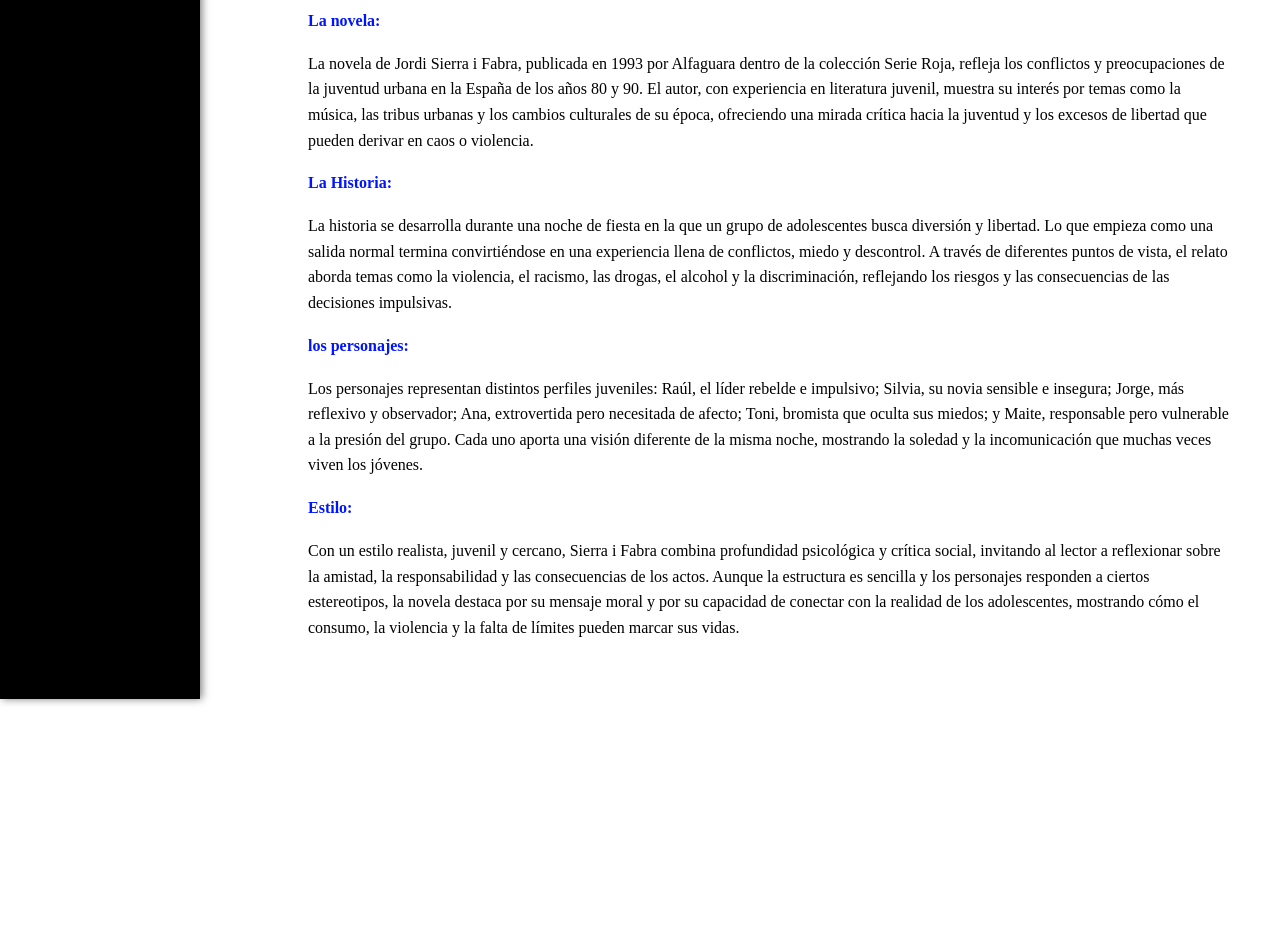
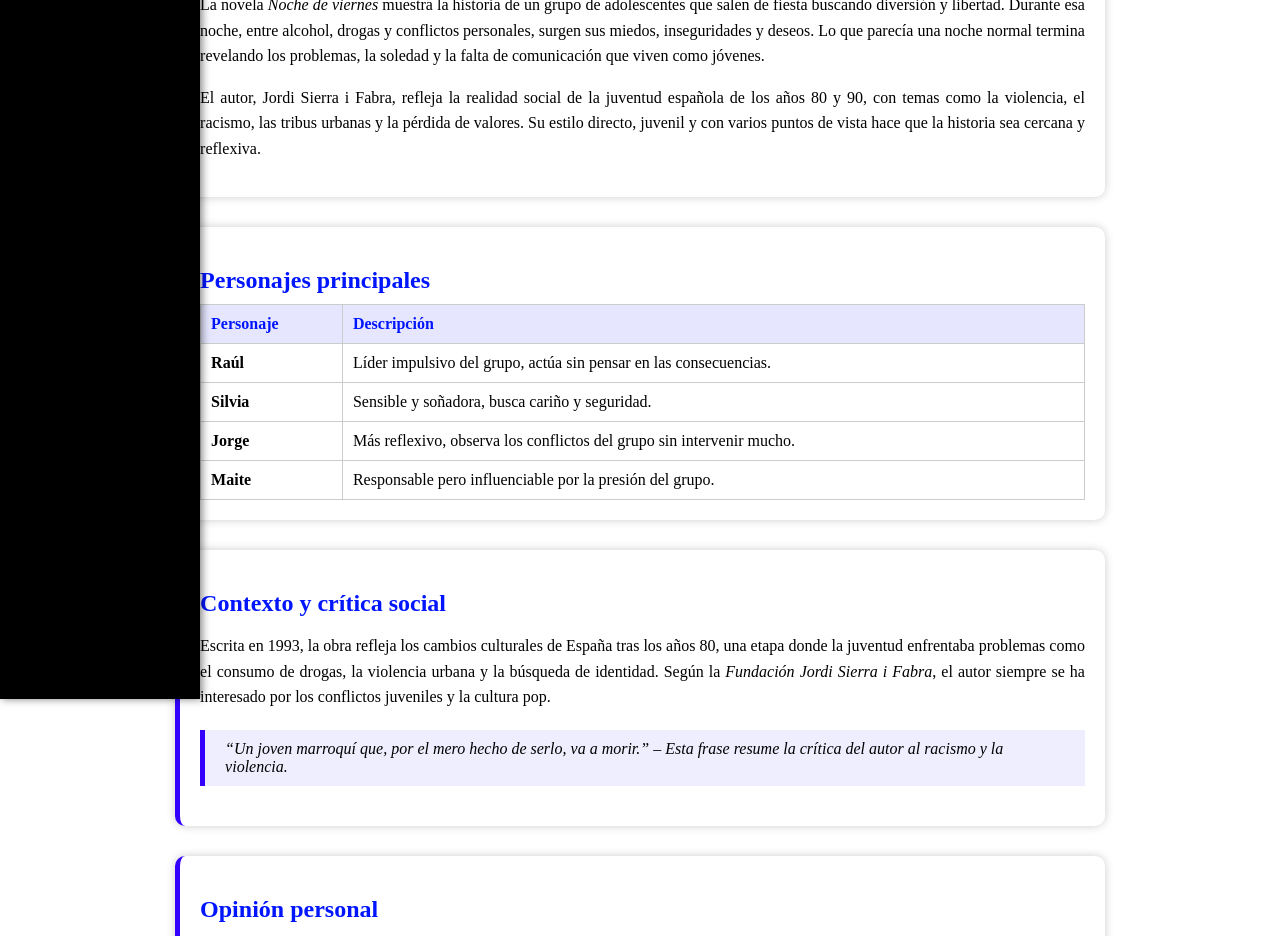
Before and after one commit to josuepenroz/web_mi_libro, a plain HTML site: page resumen.html in a window 1280 px wide. Shown: the part 121-1057 px from the top of the page. Before the commit the page ends 825 px from the top, so only its background shows below. Drawn offline with Linux system fonts and the light colour scheme.

Commit message:
cambio parra mandarla

```diff
--- a/referencias.css
+++ b/referencias.css
@@ -27,8 +27,8 @@
 }
 
     .fuentes {
-      width: 500px;             /* ancho del bloque */
-      margin-left: 200px;       /* mueve el bloque hacia la derecha */
+      width: 500px;
+      margin-left: 200px;
       background: #fff;
       border-left: 5px solid #3300ff;
       border-radius: 10px;
--- a/resumen.css
+++ b/resumen.css
@@ -7,6 +7,9 @@
  position:fixed ;
  left:0 ;
  top:0;
+}
+body{
+
 }
 .menu ul {
     list-style: none;
@@ -52,3 +55,65 @@ p{
 .Autor strong {
     color: #0015ff;
 }
+ h1 {
+      color: #0015ff;
+      text-align: center;
+      margin-bottom: 30px;
+    }
+
+    .bloque {
+      background: #fff;
+      border-left: 5px solid #3300ff;
+      border-radius: 10px;
+      box-shadow: 0 0 10px rgba(0,0,0,0.2);
+      padding: 20px;
+      margin: 30px auto;
+      width: 70%;
+    }
+
+    h2 {
+      color: #0015ff;
+      margin-bottom: 10px;
+    }
+
+    p {
+      text-align: justify;
+    }
+
+    table {
+      width: 100%;
+      border-collapse: collapse;
+      margin-top: 10px;
+    }
+
+    th, td {
+      border: 1px solid #ccc;
+      padding: 10px;
+      text-align: left;
+    }
+
+    th {
+      background-color: #e6e6ff;
+      color: #0015ff;
+    }
+
+    blockquote {
+      border-left: 5px solid #3300ff;
+      margin: 20px 0;
+      padding: 10px 20px;
+      background-color: #eef;
+      font-style: italic;
+    }
+
+    ul {
+      padding-left: 20px;
+    }
+
+    a {
+      color: #0645ad;
+      text-decoration: none;
+    }
+
+    a:hover {
+      text-decoration: underline;
+    }
--- a/resumen.html
+++ b/resumen.html
@@ -14,24 +14,71 @@
         <li><a href="Referencias.html">Referencias</a></li>
     </ul>
     </nav>
-    <div class="contenido">
 
+  <div class="bloque">
+    <h2>Resumen general</h2>
+    <p>
+      La novela <em>Noche de viernes</em> muestra la historia de un grupo de adolescentes que salen de fiesta buscando diversión y libertad.
+      Durante esa noche, entre alcohol, drogas y conflictos personales, surgen sus miedos, inseguridades y deseos.
+      Lo que parecía una noche normal termina revelando los problemas, la soledad y la falta de comunicación que viven como jóvenes.
+    </p>
+    <p>
+      El autor, Jordi Sierra i Fabra, refleja la realidad social de la juventud española de los años 80 y 90,
+      con temas como la violencia, el racismo, las tribus urbanas y la pérdida de valores.
+      Su estilo directo, juvenil y con varios puntos de vista hace que la historia sea cercana y reflexiva.
+    </p>
+  </div>
 
-        <ul class="Autor">
-        <h1>Resumen </h1>
-            <li><strong>La novela: </strong>
-                </li>   <p>La novela de Jordi Sierra i Fabra, publicada en 1993 por Alfaguara dentro de la colección Serie Roja, refleja los conflictos y preocupaciones de la juventud urbana en la España de los años 80 y 90. El autor, con experiencia en literatura juvenil, muestra su interés por temas como la música, las tribus urbanas y los cambios culturales de su época, ofreciendo una mirada crítica hacia la juventud y los excesos de libertad que pueden derivar en caos o violencia.</p>
+  <div class="bloque">
+    <h2>Personajes principales</h2>
+    <table>
+      <tr>
+        <th>Personaje</th>
+        <th>Descripción</th>
+      </tr>
+      <tr>
+        <td><strong>Raúl</strong></td>
+        <td>Líder impulsivo del grupo, actúa sin pensar en las consecuencias.</td>
+      </tr>
+      <tr>
+        <td><strong>Silvia</strong></td>
+        <td>Sensible y soñadora, busca cariño y seguridad.</td>
+      </tr>
+      <tr>
+        <td><strong>Jorge</strong></td>
+        <td>Más reflexivo, observa los conflictos del grupo sin intervenir mucho.</td>
+      </tr>
+      <tr>
+        <td><strong>Maite</strong></td>
+        <td>Responsable pero influenciable por la presión del grupo.</td>
+      </tr>
+    </table>
+  </div>
 
+  <div class="bloque">
+    <h2>Contexto y crítica social</h2>
+    <p>
+      Escrita en 1993, la obra refleja los cambios culturales de España tras los años 80,
+      una etapa donde la juventud enfrentaba problemas como el consumo de drogas, la violencia urbana y la búsqueda de identidad.
+      Según la <em>Fundación Jordi Sierra i Fabra</em>, el autor siempre se ha interesado por los conflictos juveniles y la cultura pop.
+    </p>
+    <blockquote>
+      “Un joven marroquí que, por el mero hecho de serlo, va a morir.” – Esta frase resume la crítica del autor al racismo y la violencia.
+    </blockquote>
+  </div>
 
-                <li><strong>La Historia: </strong>
-                </li><p> La historia se desarrolla durante una noche de fiesta en la que un grupo de adolescentes busca diversión y libertad. Lo que empieza como una salida normal termina convirtiéndose en una experiencia llena de conflictos, miedo y descontrol. A través de diferentes puntos de vista, el relato aborda temas como la violencia, el racismo, las drogas, el alcohol y la discriminación, reflejando los riesgos y las consecuencias de las decisiones impulsivas.
+  <div class="bloque">
+    <h2>Opinión personal</h2>
+    <p> Mi opinión sobre el libro Noche de viernes es que es una novela que se asemeja mucho a la realidad. Muestra cómo los personajes pueden perder el control, la libertad con el desorden. Me gustó que los personajes fueran de tipos diferentes, con diferentes personalidades y pensamientos. El autor sabía muy bien lo que quería hacer al inventar estos protagonistas.</p>
+  </div>
 
-                <li><strong>los personajes: </strong>
-                </li><p>Los personajes representan distintos perfiles juveniles: Raúl, el líder rebelde e impulsivo; Silvia, su novia sensible e insegura; Jorge, más reflexivo y observador; Ana, extrovertida pero necesitada de afecto; Toni, bromista que oculta sus miedos; y Maite, responsable pero vulnerable a la presión del grupo. Cada uno aporta una visión diferente de la misma noche, mostrando la soledad y la incomunicación que muchas veces viven los jóvenes.
-
-
-                <li><strong>Estilo: </strong>
-                </li><p>Con un estilo realista, juvenil y cercano, Sierra i Fabra combina profundidad psicológica y crítica social, invitando al lector a reflexionar sobre la amistad, la responsabilidad y las consecuencias de los actos. Aunque la estructura es sencilla y los personajes responden a ciertos estereotipos, la novela destaca por su mensaje moral y por su capacidad de conectar con la realidad de los adolescentes, mostrando cómo el consumo, la violencia y la falta de límites pueden marcar sus vidas. </ul>
-        </div>
+  <div class="bloque">
+    <h2>Mensaje final</h2>
+    <p>
+      El libro enseña que la libertad sin responsabilidad puede llevar a la destrucción.
+      Jordi Sierra i Fabra utiliza a los personajes para mostrar cómo las decisiones impulsivas pueden tener consecuencias graves.
+      Más que una historia de fiesta, es una reflexión sobre la madurez, la empatía y el valor de pensar antes de actuar.
+    </p>
+  </div>
       </body>
 </html>
```
Also changed, not shown: Referencias.html (+1 -1 lines), index.html (+1 -1 lines), 9469c1215edfa50a4931eeb389c10d3c.webp (added).
